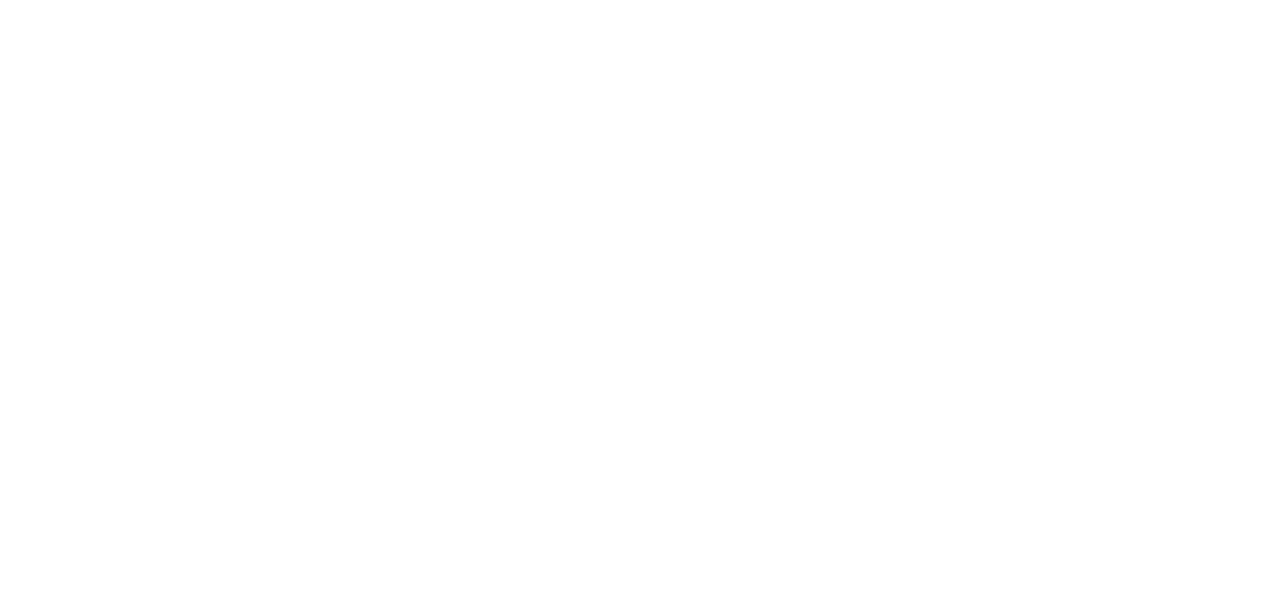
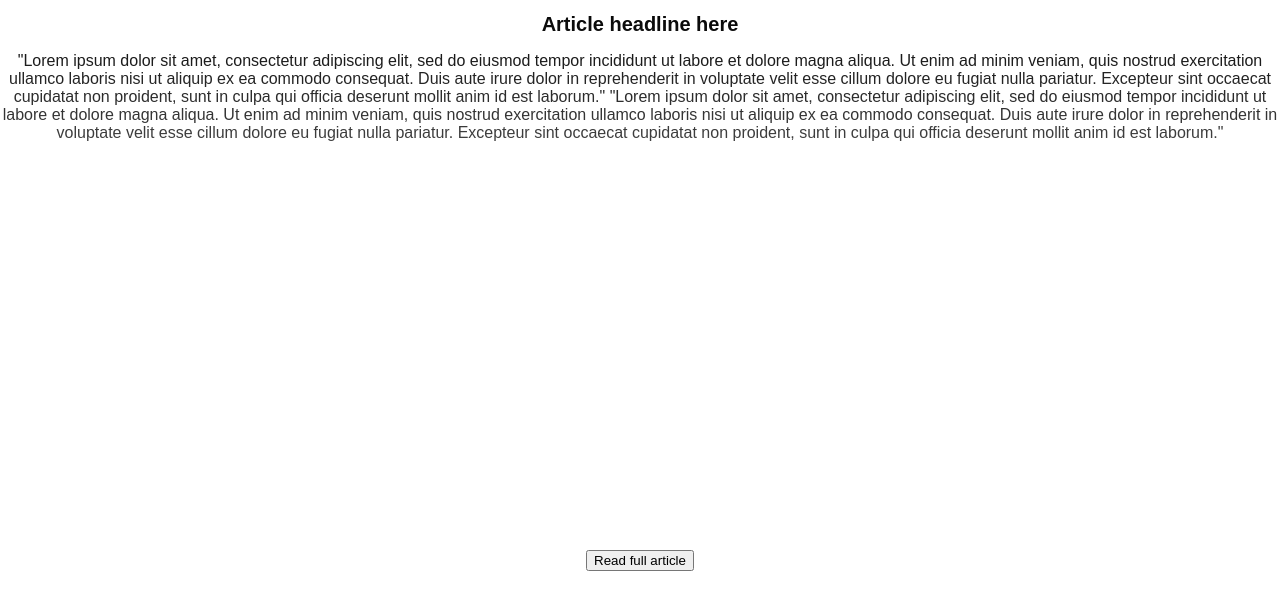
Before and after one commit to ubyssey/mobile, a React (Create React App) app: page / in a window 1280 px wide. Shown: the top 610 px of the page. Built offline with nearby package versions, Linux system fonts and the light colour scheme.

Commit message:
Implement rudimentary article content component.

```diff
--- a/src/Article.css
+++ b/src/Article.css
@@ -1,3 +1,44 @@
-.Article {
-  min-height: calc(100vh - 210px);
+.c-mobile-article {
+  height: calc(100vh - 210px);
 }
+
+h1 {
+  font-size: 20px;
+}
+
+button {
+  bottom: 40px;
+  position: relative;
+
+  z-index: 2;
+}
+
+.c-mobile-article__content {
+  height: calc(100vh - 210px);
+  overflow: hidden;
+}
+
+.c-mobile-article__content.collapsed{
+  overflow: hidden;
+}
+
+.c-mobile-article__content.expanded{
+  overflow: scroll;
+}
+
+#gradient {
+  height: calc(100vh - 210px);
+  top: 0;
+  right: 0;
+  left: 0;
+  position: absolute;
+
+  background: -moz-linear-gradient(top,  rgba(255,255,255,0) 0%, rgba(255,255,255,1) 95%);
+  background: -webkit-gradient(linear, left top, left bottom, color-stop(0%,rgba(255,255,255,0)), color-stop(95%,rgba(255,255,255,1)));
+  background: -webkit-linear-gradient(top,  rgba(255,255,255,0) 0%,rgba(255,255,255,1) 95%);
+  background: -o-linear-gradient(top,  rgba(255,255,255,0) 0%,rgba(255,255,255,1) 95%);
+  background: -ms-linear-gradient(top,  rgba(255,255,255,0) 0%,rgba(255,255,255,1) 95%);
+  background: linear-gradient(to bottom,  rgba(255,255,255,0) 0%,rgba(255,255,255,1) 95%);
+
+  z-index: 1;
+}
--- a/src/Article.js
+++ b/src/Article.js
@@ -2,9 +2,40 @@
 import './Article.css';
 
 class Article extends Component {
+  constructor(props) {
+  	super(props);
+	this.state = {
+	  content: this.getContent(),
+	  expanded: false,
+	}
+  }
+
+  getContent() {
+  	return (
+  	  <div>
+	      <h1>Article headline here</h1>
+	  	  <p>
+	        "Lorem ipsum dolor sit amet, consectetur adipiscing elit, sed do eiusmod tempor incididunt ut labore et dolore magna aliqua. Ut enim ad minim veniam, quis nostrud exercitation ullamco laboris nisi ut aliquip ex ea commodo consequat. Duis aute irure dolor in reprehenderit in voluptate velit esse cillum dolore eu fugiat nulla pariatur. Excepteur sint occaecat cupidatat non proident, sunt in culpa qui officia deserunt mollit anim id est laborum."
+	      	"Lorem ipsum dolor sit amet, consectetur adipiscing elit, sed do eiusmod tempor incididunt ut labore et dolore magna aliqua. Ut enim ad minim veniam, quis nostrud exercitation ullamco laboris nisi ut aliquip ex ea commodo consequat. Duis aute irure dolor in reprehenderit in voluptate velit esse cillum dolore eu fugiat nulla pariatur. Excepteur sint occaecat cupidatat non proident, sunt in culpa qui officia deserunt mollit anim id est laborum."
+	      </p>
+      </div>
+    )
+  }
+
+  handleButtonClick() {
+  	const { expanded } = this.state.expanded;
+  	this.setState({ expanded: !expanded });
+  }
+
   render() {
+  	const toggledClass = this.state.expanded ? 'expanded' : 'collapsed';
     return (
-      <div className="Article">
+      <div className="c-mobile-article">
+      	<div className={`c-mobile-article__content ${toggledClass}`}>
+      		{this.state.content}
+      	</div>
+      	{this.state.expanded ? '' : (<div id="gradient"></div>)}
+      	{this.state.expanded ? '' : (<button onClick={() => this.handleButtonClick()}>Read full article</button>)}
       </div>
     );
   }
```
